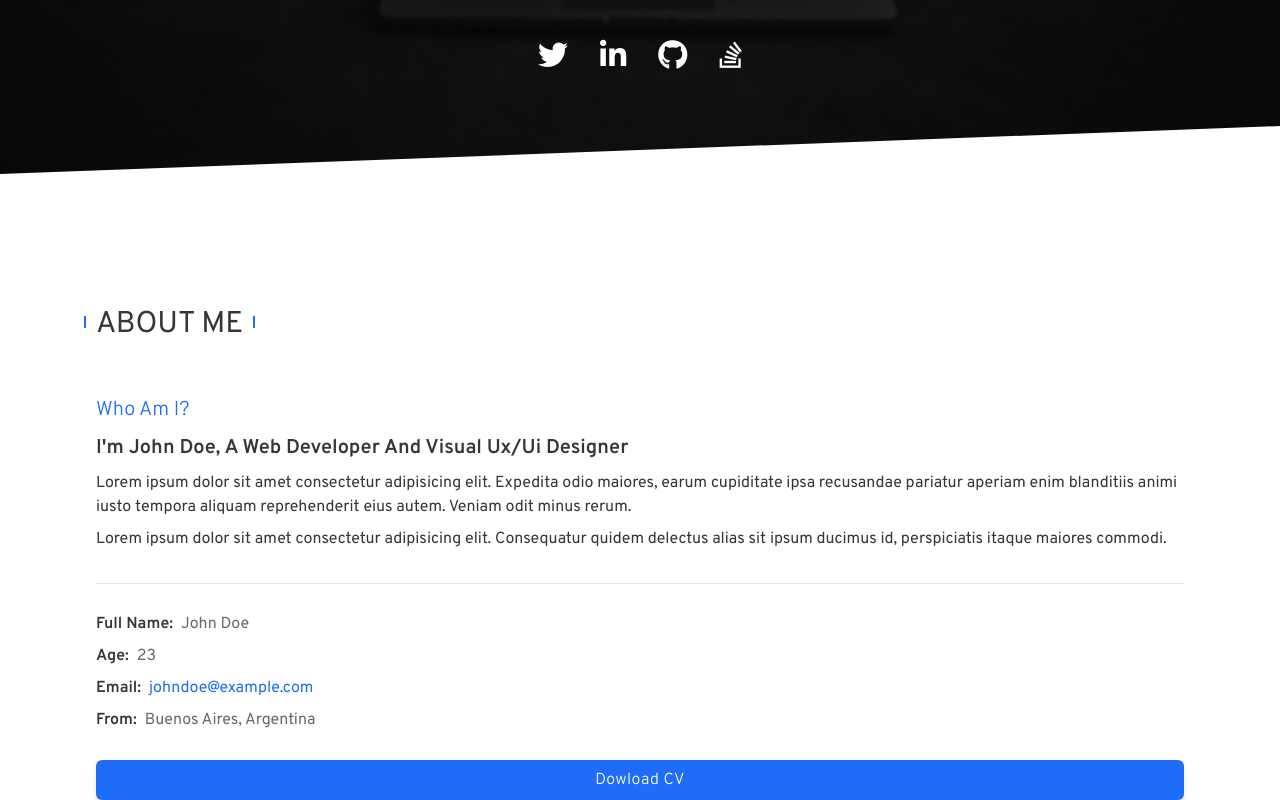
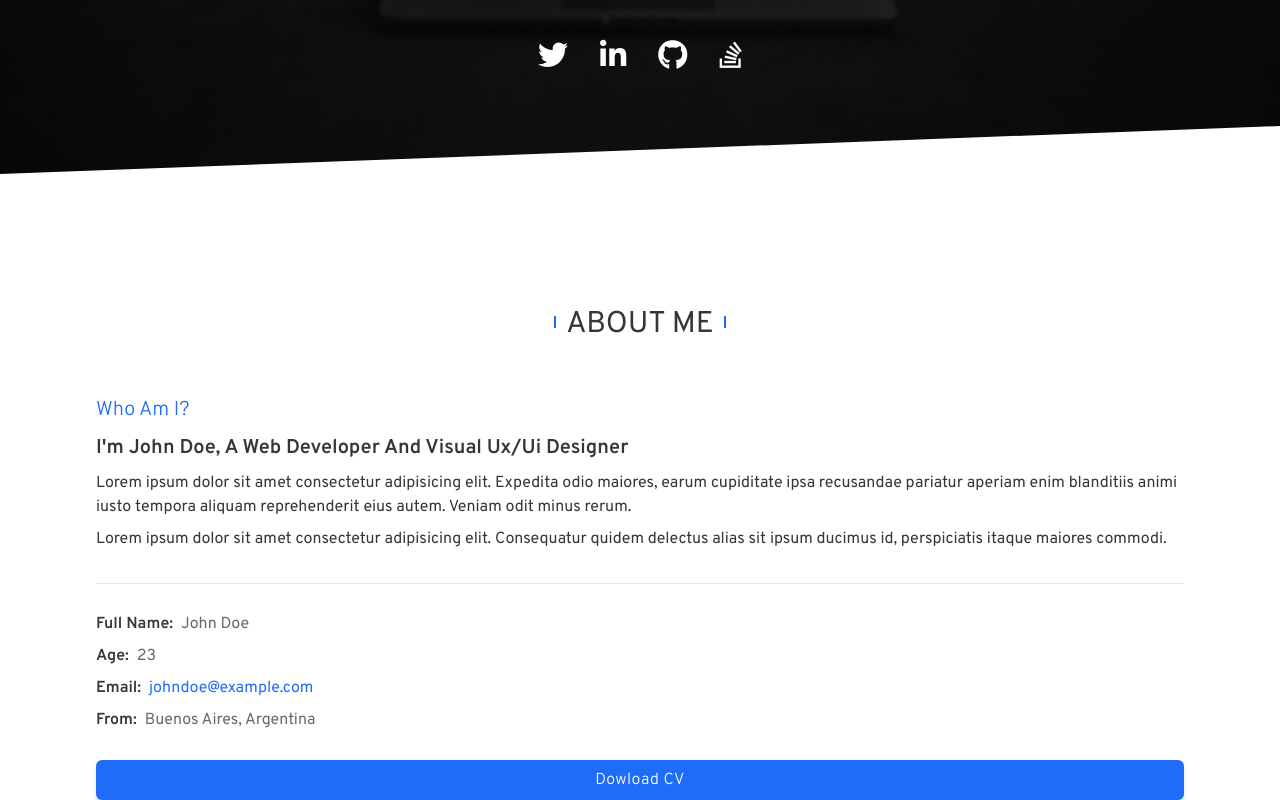
Before and after one commit to gonzalomansilla/Portfolio, a Vue app: page / in a window 1280 px wide. Shown: the part 674-1474 px from the top of the page. Built offline with nearby package versions, Linux system fonts and the light colour scheme.

Commit message:
style: Centrado de titulo de las secciones

```diff
--- a/src/components/base/BaseSection.vue
+++ b/src/components/base/BaseSection.vue
@@ -1,6 +1,6 @@
 <template>
   <section class="pt-32 text-gray-dark">
-    <h2 class="section__title mb-12 text-3xl text-center uppercase">
+    <h2 class="section__title mx-auto mb-12 text-3xl text-center uppercase">
       {{ sectionTitle }}
     </h2>
 
```
